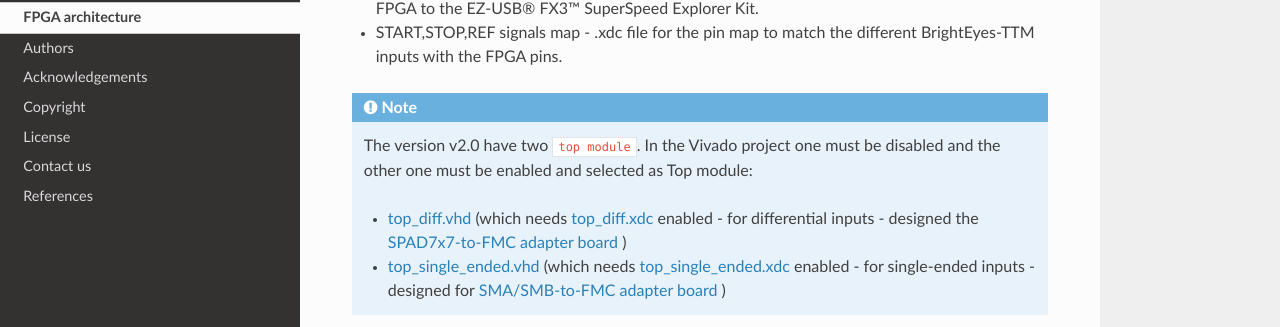
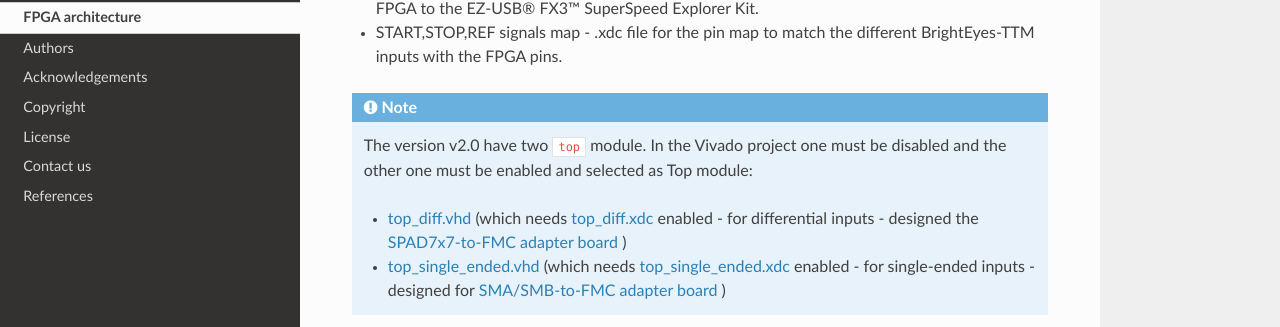
Before and after one commit to mattia-donato/BrightEyes-TTM-docs, a Sphinx documentation site: the page built from docs/source/architecture.md, in a window 1280 px wide and 900 px high, scrolled down 1028 px. Shown: the part 277-604 px from the top of the window. Built offline with Sphinx 7.4.7 and the Read the Docs theme 2.0.0, drawn with Linux system fonts in a browser that asks for light colours; pages that are not in the unit, such as notebooks, are missing from menus.

````diff
--- a/docs/source/architecture.md
+++ b/docs/source/architecture.md
@@ -19,7 +19,7 @@ VHDL source code TTM architecture components:
 - START,STOP,REF signals map - .xdc file for the pin map to match the different BrightEyes-TTM inputs with the FPGA pins.
 
 ```{note}
-The version v2.0 have two `top module`. In the Vivado project one must be disabled and the other one must be enabled and selected as Top module:
+The version v2.0 have two `top` module. In the Vivado project one must be disabled and the other one must be enabled and selected as Top module:
 - [top_diff.vhd](https://github.com/VicidominiLab/BrightEyes-TTM/blob/v2.0/FPGA/ttm/xdc/top_diff.vhd) (which needs [top_diff.xdc](https://github.com/VicidominiLab/BrightEyes-TTM/blob/v2.0/FPGA/ttm/xdc/top_diff.xdc) enabled - for differential inputs - designed the [SPAD7x7-to-FMC adapter board](pinout7x7.md) )
 - [top_single_ended.vhd](https://github.com/VicidominiLab/BrightEyes-TTM/blob/v2.0/FPGA/ttm/xdc/top_single_ended.vhd) (which needs [top_single_ended.xdc](https://github.com/VicidominiLab/BrightEyes-TTM/blob/v2.0/FPGA/ttm/xdc/top_single_ended.xdc) enabled - for single-ended inputs - designed for [SMA/SMB-to-FMC adapter board](pinout5x5.md) )
 ```
````
